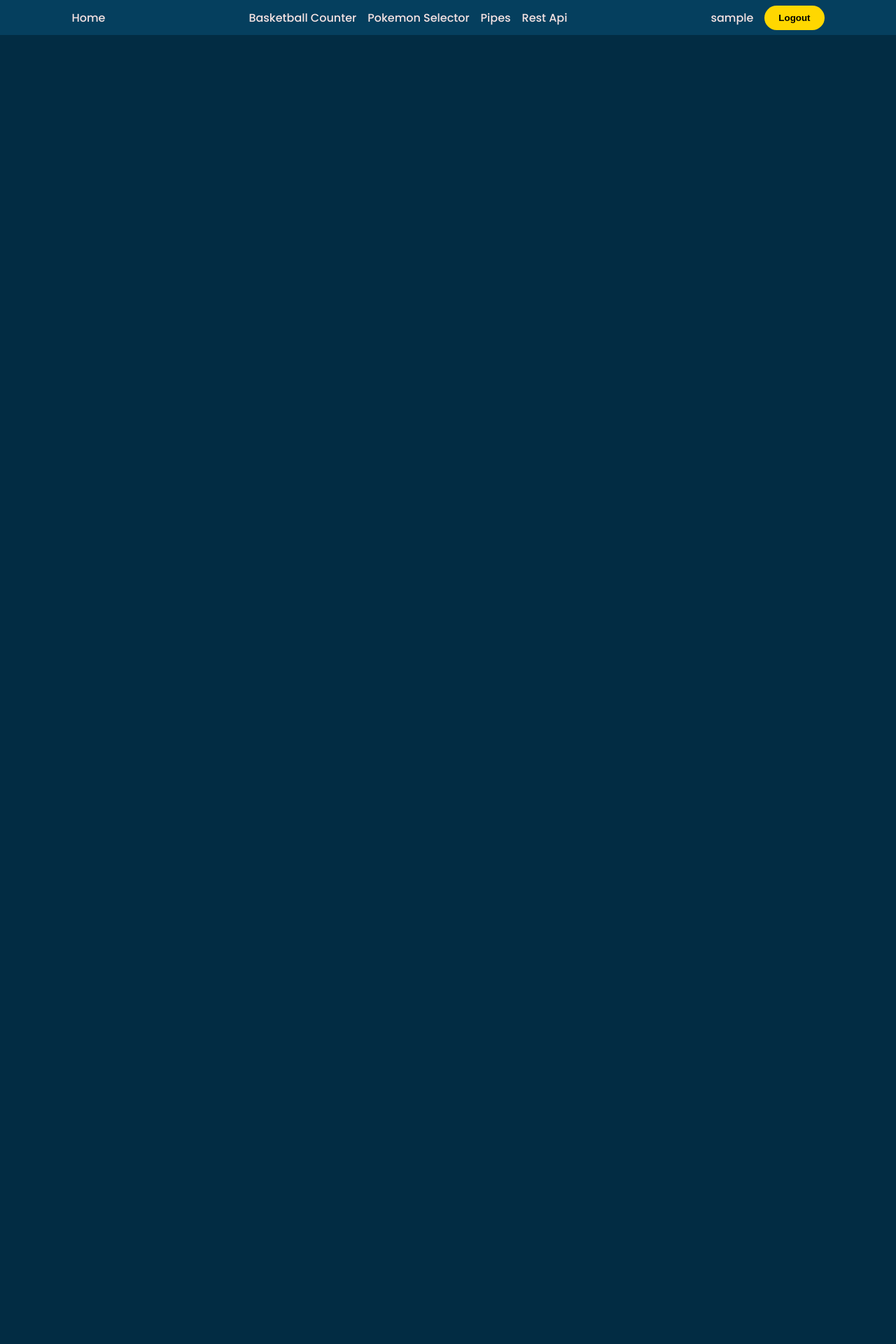
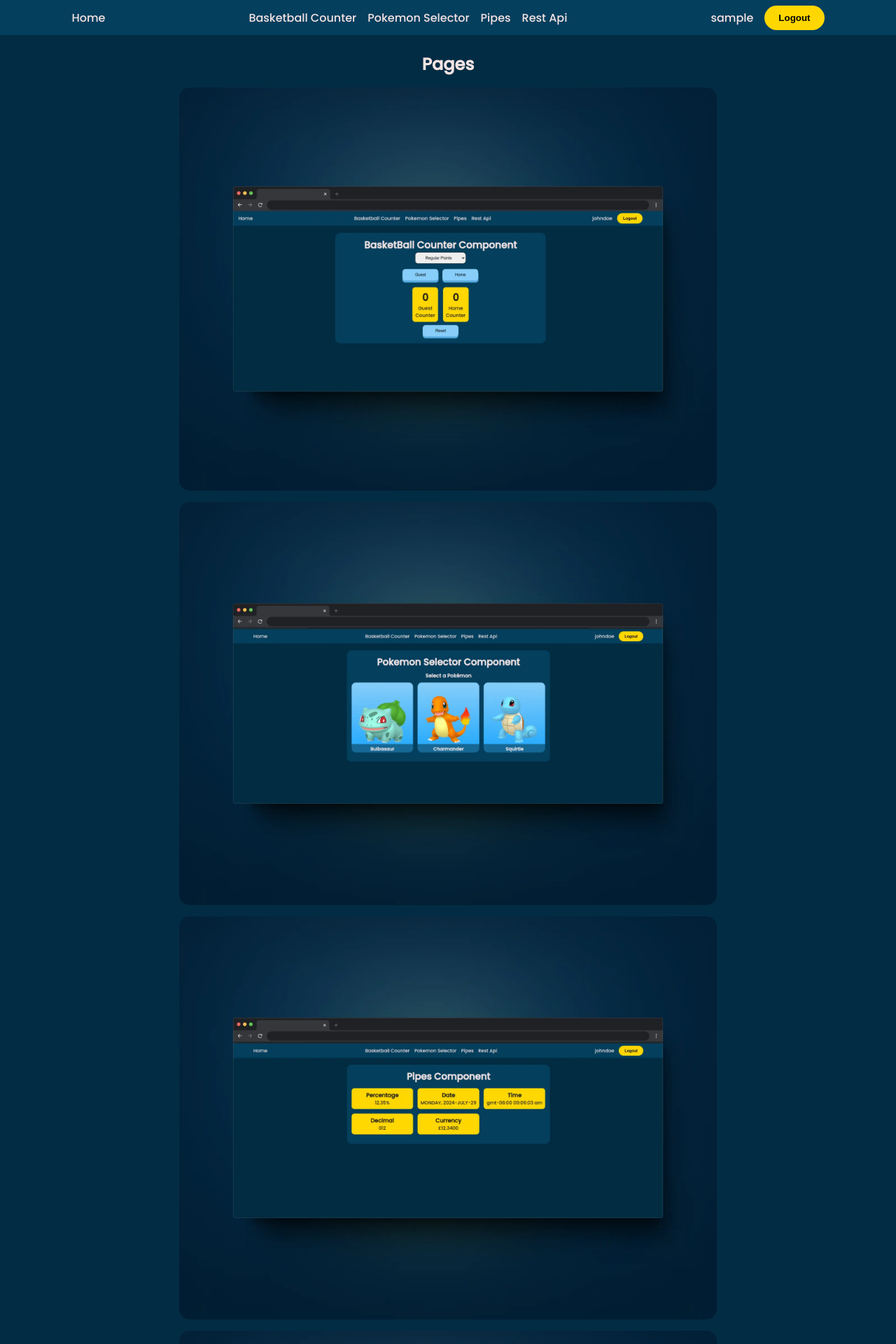
Before and after one commit to ga-b0/rick-and-morty-api, an Angular app: page /home in a window 1280 px wide. Shown: the top 1920 px of the page at 70% size. Before the commit the page ends 800 px from the top, so only its background shows below. Built offline with nearby package versions, Linux system fonts and the light colour scheme; sample sign-in values are in the browser's storage.

Commit message:
feat: :sparkles: add new home page

```diff
--- a/src/app/app.routes.ts
+++ b/src/app/app.routes.ts
@@ -25,6 +25,15 @@ export const routes: Routes = [
       ),
     canActivate: [authGuard],
     children: [
+      {
+        path: '',
+        loadComponent: () =>
+          import('./shared/components/home-page/home-page.component').then(
+            (m) => m.HomePageComponent
+          ),
+        title: 'Home',
+        canActivate: [authGuard],
+      },
       {
         path: 'basketball-counter',
         loadComponent: () =>
--- a/src/app/shared/components/character-list/character-list.component.html
+++ b/src/app/shared/components/character-list/character-list.component.html
@@ -68,6 +68,7 @@
             [src]="character.image"
             [alt]="character.name"
             class="character__image"
+            loading="lazy"
           />
         </figure>
         <div class="texts">
--- /dev/null
+++ b/src/app/shared/components/home-page/home-page.component.css
@@ -0,0 +1,117 @@
+.title {
+  text-align: center;
+  margin-bottom: 1rem;
+}
+
+.homepage {
+  width: 60%;
+  margin: 0 auto;
+  display: grid;
+  grid-template-columns: repeat(auto-fill, minmax(450px, 1fr));
+  gap: 1rem;
+  margin-bottom: 1rem;
+}
+
+.homepage__page {
+  position: relative;
+  width: 100%;
+}
+
+.homepage__page:hover {
+  .homepage__page__picture {
+    cursor: pointer;
+    animation-name: popup;
+    animation-duration: 0.4s;
+    animation-fill-mode: both;
+  }
+
+  .homepage__texts {
+    opacity: 1;
+  }
+}
+
+.homepage__texts {
+  width: 80%;
+  display: flex;
+  flex-direction: column;
+  justify-content: center;
+  align-items: center;
+  gap: 1rem;
+}
+
+.homepage__texts__cta {
+  display: inline-block;
+  color: var(--text-default-color);
+  background-color: var(--background-color-picture);
+  padding: 0.5rem 1.5rem;
+  border-radius: 50px;
+  text-decoration: none;
+  transition: background-color ease 0.2s;
+}
+
+.homepage__texts__cta:hover {
+  background-color: var(--section-color);
+}
+
+.homepage__page__picture {
+  width: 100%;
+  height: 100%;
+}
+
+.homepage__page__image {
+  display: block;
+  width: 100%;
+  height: 100%;
+  object-fit: cover;
+  border-radius: 15px;
+}
+
+.homepage__page__picture:hover {
+  cursor: pointer;
+  animation-name: popup;
+  animation-duration: 0.1s;
+  animation-fill-mode: both;
+}
+
+.homepage__texts {
+  text-align: center;
+  position: absolute;
+  z-index: 100;
+  top: 50%;
+  left: 50%;
+  transform: translate(-50%, -50%);
+  opacity: 0;
+}
+
+@keyframes popup {
+  from {
+    filter: blur(0);
+    filter: brightness(1);
+  }
+  to {
+    filter: blur(1.4px);
+    filter: brightness(0.3);
+  }
+}
+
+@media (width <= 768px) {
+  .homepage {
+    width: 85%;
+    grid-template-columns: repeat(auto-fill, minmax(300px, 1fr));
+  }
+
+  .homepage__page {
+    min-height: 350px;
+
+    .homepage__page__picture {
+      cursor: pointer;
+      animation-name: popup;
+      animation-duration: 0.4s;
+      animation-fill-mode: both;
+    }
+
+    .homepage__texts {
+      opacity: 1;
+    }
+  }
+}
--- /dev/null
+++ b/src/app/shared/components/home-page/home-page.component.html
@@ -0,0 +1,19 @@
+<h1 class="title">Pages</h1>
+<section class="homepage">
+  @for (page of pagesInfo; track page.id) {
+    <article class="homepage__page">
+      <figure class="homepage__page__picture">
+        <img
+          [src]="page.imageUrl"
+          [alt]="page.imageAlt"
+          class="homepage__page__image"
+        />
+      </figure>
+      <div class="homepage__texts">
+        <h2>{{ page.title }}</h2>
+        <p>{{ page.description }}</p>
+        <a class="homepage__texts__cta" [href]="page.pageUrl">Visit site</a>
+      </div>
+    </article>
+  }
+</section>
--- /dev/null
+++ b/src/app/shared/components/home-page/home-page.component.ts
@@ -0,0 +1,14 @@
+import { Component } from '@angular/core'
+import { PagesInfo } from '@fakedata/pages-info.data'
+import { PageInfo } from '@interfaces/page-info'
+
+@Component({
+  selector: 'app-home-page',
+  standalone: true,
+  imports: [],
+  templateUrl: './home-page.component.html',
+  styleUrl: './home-page.component.css',
+})
+export class HomePageComponent {
+  pagesInfo: PageInfo[] = [...PagesInfo]
+}
--- a/src/app/shared/components/home/home.component.html
+++ b/src/app/shared/components/home/home.component.html
@@ -1,9 +1,4 @@
 <section class="home">
   <app-navbar-layout />
-  @if (homePage() === '/home') {
-    <p>{{ homePage() }}</p>
-    <p>Hola</p>
-  }
-  <!-- <p>{{homePage()}}</p> -->
   <router-outlet></router-outlet>
 </section>
--- a/src/app/shared/components/navbar-layout/navbar-layout.component.css
+++ b/src/app/shared/components/navbar-layout/navbar-layout.component.css
@@ -31,6 +31,10 @@
 .header__home {
   text-decoration: none;
   color: var(--text-default-color);
+}
+
+.header__home--mobile {
+  display: none;
 }
 
 .header__links {
@@ -70,7 +74,8 @@
 @media (width <= 768px) {
   .header {
     justify-content: space-between;
-    padding: 1rem 2rem;
+    align-items: center;
+    padding: 1rem 3rem;
   }
 
   .header__links {
@@ -92,6 +97,11 @@
     border-top: 2px solid #eee;
   }
 
+  .header__home--mobile {
+    display: block;
+    scale: 1.2;
+  }
+
   .header__nav > #header__nav--check:checked ~ .header__links {
     position: absolute;
     top: 100%;
@@ -99,11 +109,13 @@
     left: 0;
     display: flex;
     flex-direction: column;
-    padding: 1.9rem;
+    padding: 2rem;
+    z-index: 200;
     background-color: var(--section-color);
   }
 
   .header__user {
+    flex-direction: column;
     gap: 0.5rem;
   }
 }
--- a/src/app/shared/components/navbar-layout/navbar-layout.component.html
+++ b/src/app/shared/components/navbar-layout/navbar-layout.component.html
@@ -1,5 +1,5 @@
 <header class="header">
-  <a routerLink="/home" class="header__home">Home</a>
+  <a [href]="routes.Home" class="header__home">Home</a>
   <nav class="header__nav">
     <input type="checkbox" id="header__nav--check" />
     <div class="nav__header"></div>
@@ -12,19 +12,24 @@
     </div>
     <ul class="header__links">
       <li>
-        <a class="header__link" routerLink="basketball-counter"
+        <a class="header__link" [href]="routes.BasketCounter"
           >Basketball Counter</a
         >
       </li>
       <li>
-        <a class="header__link" routerLink="/home/pokemon-selector"
+        <a class="header__link" [href]="routes.PokemonSelector"
           >Pokemon Selector</a
         >
       </li>
-      <li><a class="header__link" routerLink="/home/pipes">Pipes</a></li>
-      <li><a class="header__link" routerLink="/home/rest-api">Rest Api</a></li>
+      <li><a class="header__link" [href]="routes.Pipes">Pipes</a></li>
+      <li>
+        <a class="header__link" [href]="routes.RestApi">Rest Api</a>
+      </li>
     </ul>
   </nav>
+  <a class="header__home--mobile" [href]="routes.Home"
+    ><img src="/home.svg" alt=""
+  /></a>
   <div class="header__user">
     <p class="header__username">{{ username }}</p>
     <button class="header__logout" (click)="logout()">Logout</button>
--- a/src/app/shared/components/navbar-layout/navbar-layout.component.ts
+++ b/src/app/shared/components/navbar-layout/navbar-layout.component.ts
@@ -1,17 +1,18 @@
 import { Component, inject } from '@angular/core'
-import { RouterLink } from '@angular/router'
 import { Router } from '@angular/router'
+import { RoutesPages } from '@enums/routes-pages.enum'
 
 @Component({
   selector: 'app-navbar-layout',
   standalone: true,
-  imports: [RouterLink],
+  imports: [],
   templateUrl: './navbar-layout.component.html',
   styleUrl: './navbar-layout.component.css',
 })
 export class NavbarLayoutComponent {
   username = ''
   router = inject(Router)
+  routes = { ...RoutesPages }
 
   constructor() {
     this.getUser()
--- /dev/null
+++ b/src/app/shared/data/pages-info.data.ts
@@ -0,0 +1,40 @@
+import { PageInfo } from '@interfaces/page-info'
+
+export const PagesInfo: PageInfo[] = [
+  {
+    id: crypto.randomUUID(),
+    title: 'Basket Counter',
+    description:
+      'Control the score of your basketball game quickly and easily, update the score in real time and follow the excitement of the game!',
+    imageUrl: '/pages-images/BasketCounter.webp',
+    imageAlt: 'Basket Counter Image Page',
+    pageUrl: '/home/basketball-counter',
+  },
+  {
+    id: crypto.randomUUID(),
+    title: 'Pokemon Selector',
+    description:
+      'Discover your favorite Pokémon! Explore three Pokémon and choose the one you like best to start your adventure - the choice is yours!',
+    imageUrl: '/pages-images/PokemonSelector.webp',
+    imageAlt: 'Pokemon Selector Image Page',
+    pageUrl: '/home/pokemon-selector',
+  },
+  {
+    id: crypto.randomUUID(),
+    title: 'Pipes',
+    description:
+      'Turn your data into something spectacular! Transform information easily with our custom filters and formats, making everything look perfect with just one click.',
+    imageUrl: '/pages-images/Pipes.webp',
+    imageAlt: 'Pipes Image Page',
+    pageUrl: '/home/pipes',
+  },
+  {
+    id: crypto.randomUUID(),
+    title: 'Rest API',
+    description:
+      'Meet all the Rick and Morty characters in one place! Filter and search by name to find your favorites and explore the multiverse to the fullest.',
+    imageUrl: '/pages-images/RestApi.webp',
+    imageAlt: 'Rest API Image Page',
+    pageUrl: '/home/rest-api',
+  },
+]
--- /dev/null
+++ b/src/app/shared/enums/routes-pages.enum.ts
@@ -0,0 +1,7 @@
+export const RoutesPages = {
+  Home: '/home',
+  BasketCounter: '/home/basketball-counter',
+  PokemonSelector: '/home/pokemon-selector',
+  Pipes: '/home/pipes',
+  RestApi: '/home/rest-api',
+}
--- /dev/null
+++ b/src/app/shared/interfaces/page-info.ts
@@ -0,0 +1,8 @@
+export interface PageInfo {
+  id: string
+  title: string
+  description: string
+  imageUrl: string
+  imageAlt: string
+  pageUrl: string
+}
```
Also changed, not shown: 1 other file (tests, documents, lock files or other folders).
